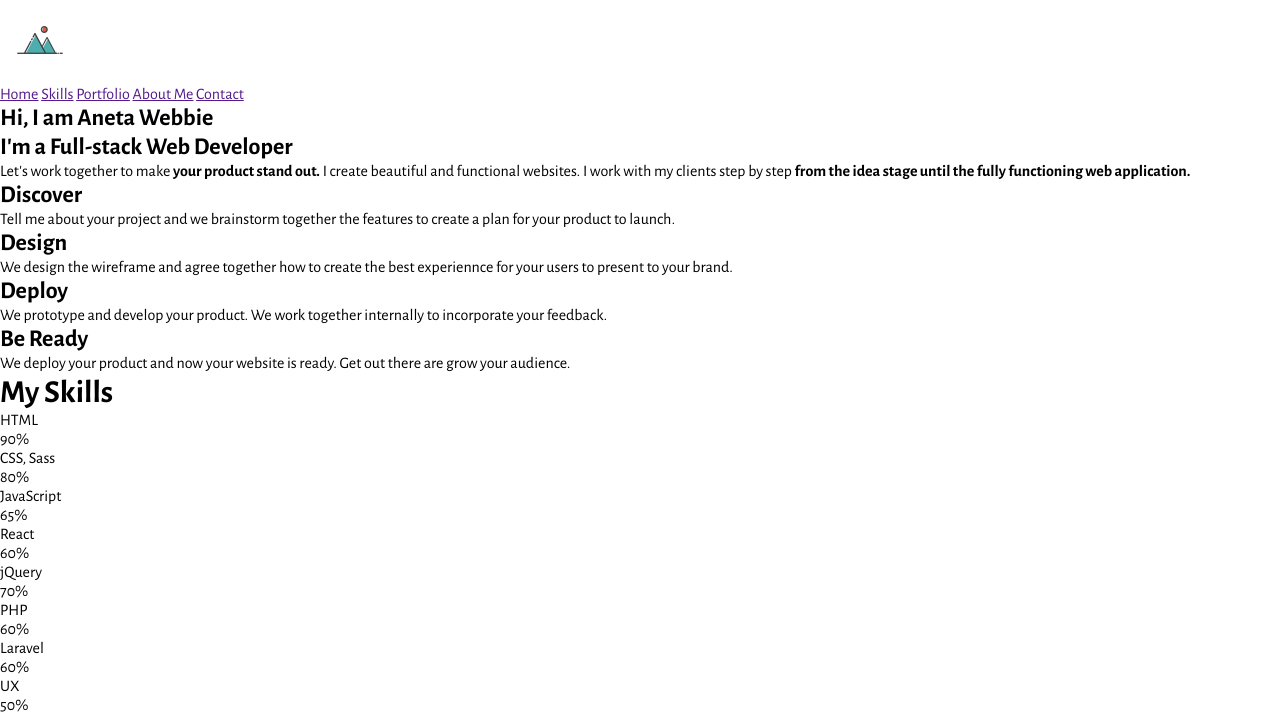
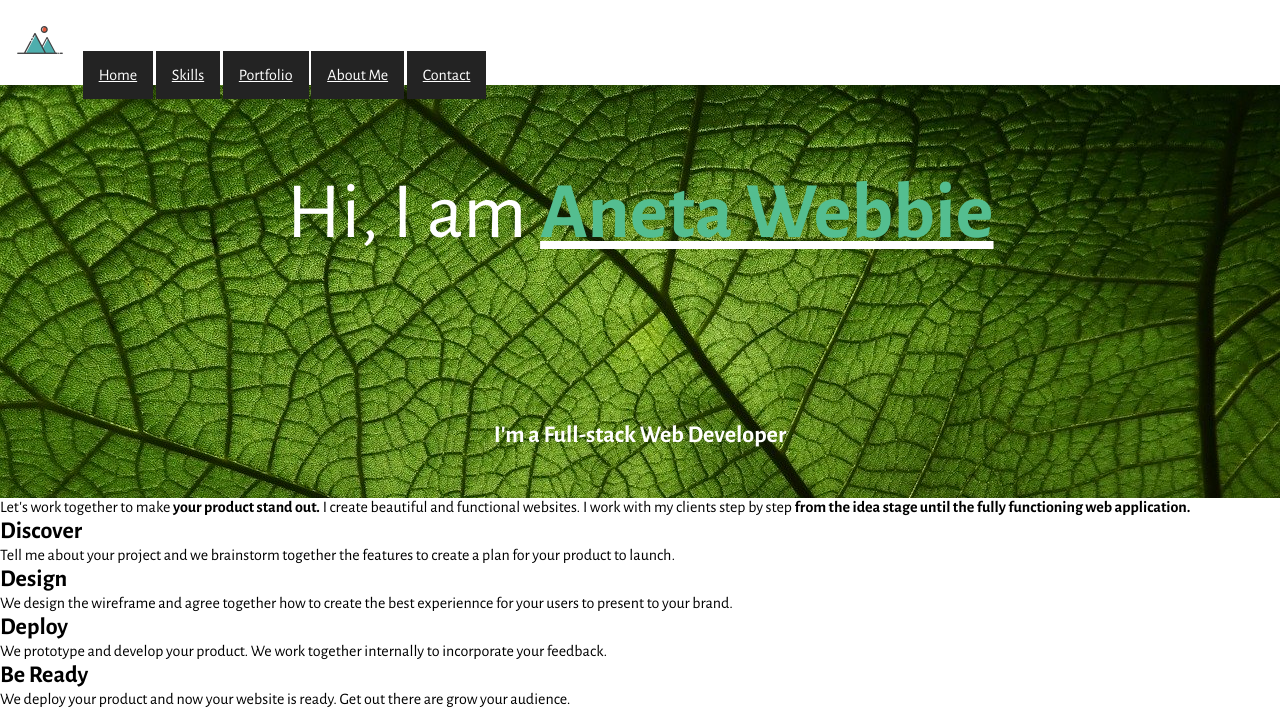
Before and after one commit to jade9705/profile-practice, a plain HTML site: page index.html in a window 1280 px wide. Shown: the top 720 px of the page. Drawn offline with nearby package versions, Linux system fonts and the light colour scheme.

Commit message:
top banner edit

```diff
--- a/index.css
+++ b/index.css
@@ -2,7 +2,50 @@
     box-sizing: border-box;
     margin: 0;
     font-family: 'Alegreya Sans', sans-serif;
+
 }
-img {
+img{
     max-height: 10vh;
+    max-width: 16vw;
 }
+.header {
+    display:flex;
+    justify-content: space-between;
+    align-items: center;
+    flex-grow: 5;
+}
+nav {
+    background-color: white;
+    align-items: flex-end;
+}
+a{
+    background-color: #232323;
+    color: white;
+    padding: 1em;
+}
+.background {
+    background-image: url('leaf.jpg');
+    background-size: cover;
+    background-repeat: no-repeat;
+}
+h1 {
+    font-size: 5rem;
+    font-weight: normal;
+    color: white;
+    text-align: center;
+    padding-top: 1em ;
+    padding-bottom: 2em;
+    justify-content: space-around;
+}
+.name {
+    font-weight: bold;
+    text-decoration: underline white;
+    color: #54be90;
+}
+.boop {
+    text-align: center;
+    color: white;
+    justify-content: space-around;
+    padding-bottom: 2em;
+
+}
--- a/index.html
+++ b/index.html
@@ -9,8 +9,9 @@
 </head>
 <body>
     <section class="header">
-        <img src="logo.png" alt="Small logo of mountains">
+
         <nav>
+            <img src="logo.png" alt="Small logo of mountains">
             <a href="">Home</a>
             <a href="">Skills</a>
             <a href="">Portfolio</a>
@@ -21,7 +22,7 @@
     <div class="background">
     <section class="intro">
         <h1>Hi, I am <span class="name">Aneta Webbie</span></h1>
-        <h2>I'm a Full-stack Web Developer</h2>
+        <h2 class="boop">I'm a Full-stack Web Developer</h2>
     </section>
     </div>
     <div class="intro2">
```
